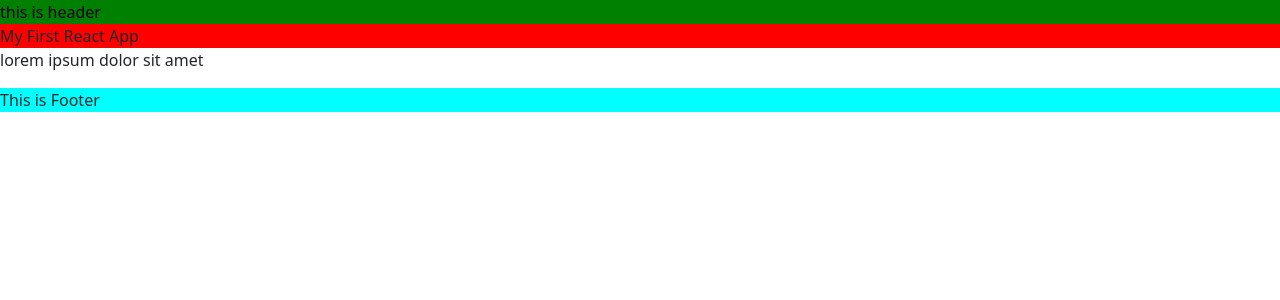
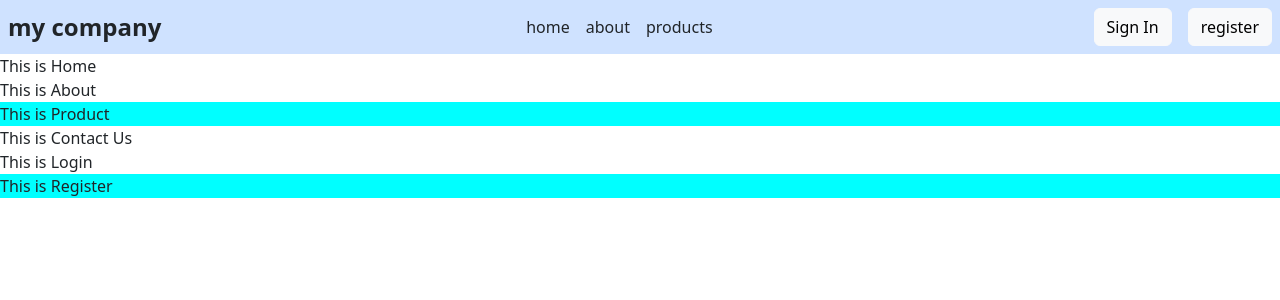
Before and after one commit to ATIFIXATION/webDev-6, a React (Vite) app in the folder frontend/my_first_react/: page / in a window 1280 px wide. Shown: the top 300 px of the page. Built offline with nearby package versions, Linux system fonts and the light colour scheme.

Commit message:
Refactor App component and add new pages: Home, About, Product, Contact Us, Login, and Register; update Header and Footer components

```diff
--- a/frontend/my_first_react/src/App.jsx
+++ b/frontend/my_first_react/src/App.jsx
@@ -1,14 +1,24 @@
-import Header from "./component/header";
-import Footer from "./component/footer";
+import Header from "./component/Header";
+import Footer from "./component/Footer";
+
+import Home from "./Home";
+import About from "./pages/About";
+import Product from "./pages/Product";
+import Contactus from "./pages/Contactus";
+import Login from "./pages/Login";
+import Register from "./pages/Register";
 
 function App() {
   return (
     <>
       <Header />
 
-      <div id="abcd">My First React App</div>
-
-      <p className="bg-bg-primary-subtle">lorem ipsum dolor sit amet</p>
+      <Home />
+      <About />
+      <Product />
+      <Contactus />
+      <Login />
+      <Register />
 
       <Footer />
     </>
--- /dev/null
+++ b/frontend/my_first_react/src/Home.jsx
@@ -0,0 +1,9 @@
+function Home() {
+  return (
+    <>
+      <div>This is Home</div>
+    </>
+  );
+}
+
+export default Home;
--- a/frontend/my_first_react/src/component/footer.jsx
+++ b/frontend/my_first_react/src/component/footer.jsx
@@ -1,7 +1,7 @@
 function footer() {
   return (
     <>
-      <div id="yo">This is Footer</div>
+      <div ></div>
     </>
   );
 }
--- a/frontend/my_first_react/src/component/header.jsx
+++ b/frontend/my_first_react/src/component/header.jsx
@@ -1,7 +1,24 @@
 function header() {
   return (
     <>
-      <div id="wo">this is header</div>
+      <div class="wo bg-primary-subtle  p-2 d-flex justify-content-between align-items-center">
+        <div class="text-primary-subtle fs-4 fw-bold">my company</div>
+
+        <div class="d-flex gap-3">
+          <span>home</span>
+
+          <span>about</span>
+
+          <span>products</span>
+
+          <span></span>
+        </div>
+
+        <div class="d-flex gap-3">
+          <button class="btn btn-light">Sign In</button>
+          <button class="btn btn-light">register</button>
+        </div>
+      </div>
     </>
   );
 }
--- /dev/null
+++ b/frontend/my_first_react/src/pages/About.jsx
@@ -0,0 +1,9 @@
+function About() {
+    return (
+        <>
+            <div >This is About</div>
+        </>
+    );
+}
+
+export default About;
--- /dev/null
+++ b/frontend/my_first_react/src/pages/Contactus.jsx
@@ -0,0 +1,8 @@
+function ContactUs() {
+    return (
+        <>
+            <div >This is Contact Us</div>
+        </>
+    );
+}
+export default ContactUs;
--- /dev/null
+++ b/frontend/my_first_react/src/pages/Login.jsx
@@ -0,0 +1,9 @@
+function Login() {
+  return (
+    <>
+      <div>This is Login</div>
+    </>
+  );
+}
+
+export default Login;
--- /dev/null
+++ b/frontend/my_first_react/src/pages/Product.jsx
@@ -0,0 +1,9 @@
+function Product() {
+  return (
+    <>
+      <div id="yo">This is Product</div>
+    </>
+  );
+}
+
+export default Product;
--- /dev/null
+++ b/frontend/my_first_react/src/pages/Register.jsx
@@ -0,0 +1,9 @@
+function Register() {
+  return (
+    <>
+      <div id="yo">This is Register</div>
+    </>
+  );
+}
+
+export default Register;
```
